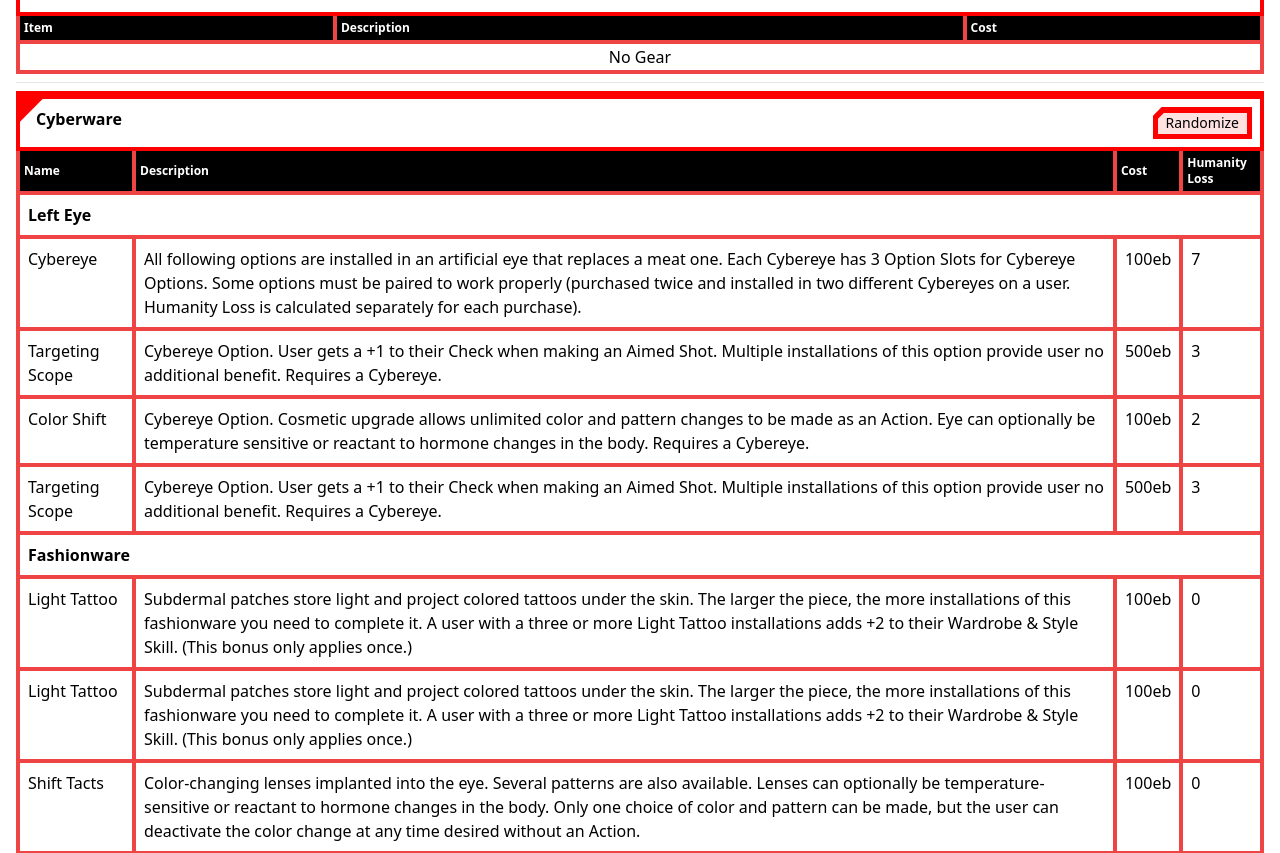
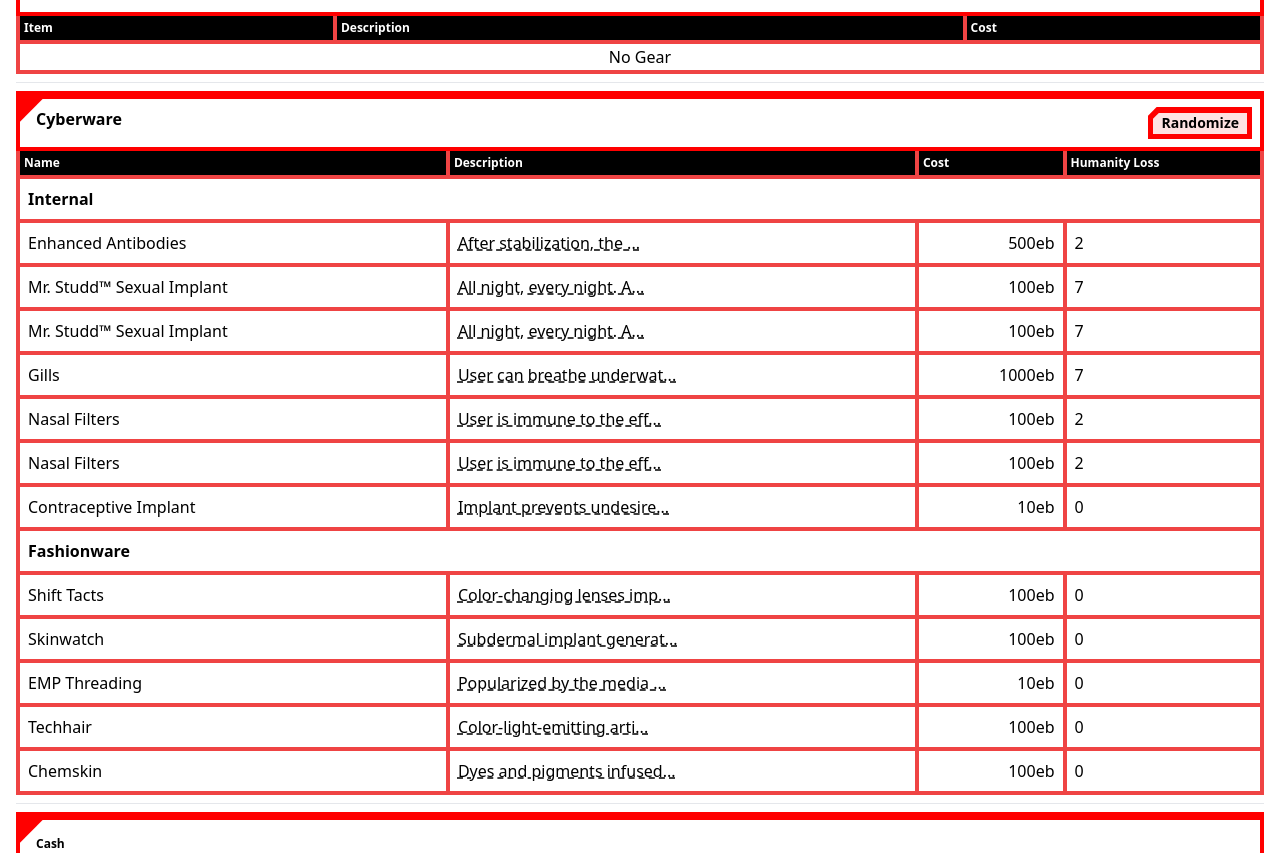
Before and after one commit to benabus/cyberpunk_red_chargen_v2, a Vue app: page / in a window 1280 px wide. Shown: the part 1630-2483 px from the top of the page. Built offline with nearby package versions, Linux system fonts and the light colour scheme; the HTML template or start-up script is replaced by a standard one.

Commit message:
Adds internal cyberware and cyberware description modal.

```diff
--- a/src/components/CPTable.vue
+++ b/src/components/CPTable.vue
@@ -64,7 +64,7 @@ function randomize() {
         <div class="ml-4 my-2 font-bold">{{ title }}</div>
         <div class="mr-2 my-2" v-if="show_randomize_button">
             <div class="notchbtn_cont">
-                <button @click="randomize()" class=" notchbtn bg-red-100 text-sm text-black active:bg-red-800 hover:bg-red-500 hover:text-white px-2 ">Randomize</button>
+                <button @click="randomize()" class=" notchbtn bg-red-100 text-sm font-bold text-black active:bg-red-800 hover:bg-red-500 hover:text-white px-2 ">Randomize</button>
             </div>
         </div>
     </div>
--- a/src/data/cyberware.ts
+++ b/src/data/cyberware.ts
@@ -666,6 +666,143 @@ const cyberaudio = [
     }
 ];
 
+const internal_cyberware = [
+    {
+        name: "AudioVox",
+        type: CyberwareType.InternalBodyCyberware,
+        description: "Vocal synthesizer. User adds +2 to their Acting skill and also adds +2 to their Play Instrument Skill while singing. Multiple installations of this option provide user no additional benefit.",
+        cost: 500,
+        humanity_loss: 3,
+        body_location: [BodyLocation.Internal],
+        install_location: "Clinic",
+        max_installs: 1,
+        required_cyberware: "Internal Body Cyberware",
+    },
+    {
+        name: "Contraceptive Implant",
+        type: CyberwareType.InternalBodyCyberware,
+        description: "Implant prevents undesired pregnancy.",
+        cost: 10,
+        humanity_loss: 0,
+        body_location: [BodyLocation.Internal],
+        install_location: "Mall",
+        max_installs: 1,
+        required_cyberware: "Internal Body Cyberware",
+    },
+    {
+        name: "Enhanced Antibodies",
+        type: CyberwareType.InternalBodyCyberware,
+        description: "After stabilization, the user heals a number of Hit Points equal to twice their BODY for each day they spend resting, doing only light activity, and spending the majority of the day taking it easy until returning to full HP, instead of at their typical rate.",
+        cost: 500,
+        humanity_loss: 2,
+        body_location: [BodyLocation.Internal],
+        install_location: "Mall",
+        required_cyberware: "Internal Body Cyberware",
+    },
+
+    {
+        name: "Cybersnake",
+        type: CyberwareType.ExternalBodyCyberware,
+        description: "Horrifying throat/esophagus-mounted tentacle weapon. A Very Heavy Melee Weapon (4d6, 1 ROF) that can be successfully concealed without a Check.",
+        cost: 1000,
+        humanity_loss: 14,
+
+        body_location: [BodyLocation.Internal],
+        install_location: "Hospital",
+        required_cyberware: "Internal Body Cyberware",
+    },
+    {
+        name: "Gills",
+        type: CyberwareType.ExternalBodyCyberware,
+        description: "User can breathe underwater.",
+        cost: 1000,
+        humanity_loss: 7,
+        body_location: [BodyLocation.Internal],
+        install_location: "Hospital",
+        required_cyberware: "Internal Body Cyberware",
+    },
+    {
+        name: "Grafted Muscle and Bone Lace",
+        type: CyberwareType.InternalBodyCyberware,
+        description: "User increases their BODY by 2. This increase in BODY changes a Character's HP and Death Save. Multiple installments stack. This cannot increase the user's BODY to 11 or higher.",
+        cost: 1000,
+        humanity_loss: 14,
+        body_location: [BodyLocation.Internal],
+        install_location: "Hospital",
+        required_cyberware: "Internal Body Cyberware",
+    },
+    {
+        name: "Independent Air Supply",
+        type: CyberwareType.InternalBodyCyberware,
+        description: "Contains 30 minutes of air, before the user needs to refill the tank from the ambient air, which takes an hour. Alternatively, replacing an empty tank with a full one (50eb), takes an Action.",
+        cost: 1000,
+        humanity_loss: 2,
+        body_location: [BodyLocation.Internal],
+        install_location: "Hospital",
+        required_cyberware: "Internal Body Cyberware",
+    },
+    {
+        name: "Midnight Lady™ Sexual Implant",
+        type: CyberwareType.InternalBodyCyberware,
+        description: "Be a Venus, be the fire. Be desire.",
+        cost: 100,
+        humanity_loss: 7,
+        body_location: [BodyLocation.Internal],
+        install_location: "Clinic",
+        required_cyberware: "Internal Body Cyberware",
+    },
+    {
+        name: "Mr. Studd™ Sexual Implant",
+        type: CyberwareType.InternalBodyCyberware,
+        description: "All night, every night. And they'll never know.",
+        cost: 100,
+        humanity_loss: 7,
+        body_location: [BodyLocation.Internal],
+        install_location: "Clinic",
+        required_cyberware: "Internal Body Cyberware",
+    },
+    {
+        name: "Nasal Filters",
+        type: CyberwareType.InternalBodyCyberware,
+        description: "User is immune to the effects of toxic gases, fumes, and all similar dangers that must be inhaled to affect the user. User can deactivate nasal filters, if desired, without an Action.",
+        cost: 100,
+        humanity_loss: 2,
+        body_location: [BodyLocation.Internal],
+        install_location: "Clinic",
+        required_cyberware: "Internal Body Cyberware",
+    },
+    {
+        name: "Radar/Sonar Implant",
+        type: CyberwareType.InternalBodyCyberware,
+        description: "Constantly scans terrain within 50m/yds of user, including underwater, for new threats. Scan does not include anything behind cover, like the contents of a room behind a closed door. User receives a beep from the GM along with the direction of its source whenever a new moving object is detected on the scan.",
+        cost: 1000,
+        humanity_loss: 7,
+        body_location: [BodyLocation.Internal],
+        install_location: "Clinic",
+        required_cyberware: "Internal Body Cyberware",
+    },
+    {
+        name: "Toxin Binders",
+        type: CyberwareType.InternalBodyCyberware,
+        description: "User adds +2 to their Resist Torture/Drugs Skill. Multiple installations of this option provide user no additional benefit.",
+        cost: 100,
+        humanity_loss: 2,
+        body_location: [BodyLocation.Internal],
+        install_location: "Clinic",
+        max_installs: 1,
+        required_cyberware: "Internal Body Cyberware",
+    },
+    {
+        name: "Vampyres",
+        type: CyberwareType.InternalBodyCyberware,
+        description: "Fangs implanted in the user's mouth. An Excellent Quality Light Melee Weapon (1d6 damage, 2 ROF) that can be successfully concealed without a Check. A Vial of Poison or Biotoxin (purchased separately, see Gear List on pg. 355) can be safely stored and concealed in a compartment in the roof of the mouth near the fangs without a Check. The contents of the stored vial can then be applied to the Vampyres silently anytime without an Action. Each application uses an entire vial and lasts for 30 minutes. Installation of Vampyres includes a complete rework of the user's mouth which prevents the possibility of poisoning yourself accidentally with your fangs halfway through a slice of pizza or due to a bad Check.",
+        cost: 500,
+        humanity_loss: 14,
+        body_location: [BodyLocation.Internal],
+        install_location: "Clinic",
+        required_cyberware: "Internal Body Cyberware",
+    }
+]
 
 
 let all_cyberware: Cyberware[] = []
@@ -681,5 +818,8 @@ for (let item of neuralware) {
 for (let item of cyberoptics) {
     all_cyberware.push(new Cyberware({ ...item }))
 }
+for (let item of internal_cyberware) {
+    all_cyberware.push(new Cyberware({ ...item }))
+}
 
 export { all_cyberware as cyberware }
--- a/src/views/HomeView.vue
+++ b/src/views/HomeView.vue
@@ -9,9 +9,10 @@ import {
     SkillCategories,
     WeaponAttachments,
     ClipChart,
-    AmmoTypes
+    AmmoTypes,
+    CyberwareType
 } from '@/data';
-import { Lifepath, Skill, Character } from '@/classes';
+import { Lifepath, Skill, Character, Cyberware } from '@/classes';
 import type { WeaponAttachment, AmmoType, Armor } from '@/types'
 import TextFieldRow from '@/components/TextFieldRow.vue'
 import SkillTable from '@/components/SkillTable.vue'
@@ -162,6 +163,13 @@ const cyberwareCount = computed(() => {
 })
 function randomizeCyberware() {
     char.value.randomizeCyberware();
+}
+
+const cyberware_modal_visible = ref(false)
+const cyberware_modal = ref<Cyberware>(new Cyberware({ name: "", type: CyberwareType.Neuralware }))
+function OpenCyberwareModal(cyberware: Cyberware) {
+    cyberware_modal.value = cyberware;
+    cyberware_modal_visible.value = true;
 }
 
 const value_of_cyberware = computed(() => {
@@ -361,7 +369,7 @@ const value_of_cyberware = computed(() => {
                     <template v-else-if="cyberware.placeholder === false">
                         <CPRow :key="`cyberware_${location}`">
                             <CPCell>{{ cyberware.name }}</CPCell>
-                            <CPCell>{{ cyberware.description }}</CPCell>
+                            <CPCell><span class="cursor-pointer underline decoration-dashed" @click="OpenCyberwareModal(cyberware)">{{ cyberware.description.slice(0, 25) }}...</span></CPCell>
                             <CPCell class="text-right">{{ cyberware.cost }}eb</CPCell>
                             <CPCell>{{ cyberware.humanity_loss }}</CPCell>
                         </CPRow>
@@ -369,14 +377,14 @@ const value_of_cyberware = computed(() => {
                     <template v-if="cyberware?.slotted_options && cyberware.slotted_options.length > 0" v-for="(option, index) in cyberware.slotted_options" :key="`cyberware_${location}_${index}`">
                         <CPRow>
                             <CPCell>{{ option.name }}</CPCell>
-                            <CPCell>{{ option.description }}</CPCell>
+                            <CPCell><span class="cursor-pointer underline decoration-dashed" @click="OpenCyberwareModal(option)">{{ option.description.slice(0, 25) }}...</span></CPCell>
                             <CPCell class="text-right">{{ option.cost }}eb</CPCell>
                             <CPCell>{{ option.humanity_loss }}</CPCell>
                         </CPRow>
                         <template v-if="option?.slotted_options && option.slotted_options.length > 0" v-for="(option2, index2) in option.slotted_options" :key="`cyberware_option_${location}_${index}_${index2}`">
                             <CPRow>
                                 <CPCell>{{ option2.name }}</CPCell>
-                                <CPCell>{{ option2.description }}</CPCell>
+                                <CPCell><span class="cursor-pointer underline decoration-dashed" @click="OpenCyberwareModal(option2)">{{ option2.description.slice(0, 25) }}...</span></CPCell>
                                 <CPCell class="text-right">{{ option2.cost }}eb</CPCell>
                                 <CPCell>{{ option2.humanity_loss }}</CPCell>
                             </CPRow>
@@ -390,7 +398,14 @@ const value_of_cyberware = computed(() => {
                 </CPRow>
             </template>
         </CPTable>
-        {{ value_of_cyberware }}
+        <Modal :visible="cyberware_modal_visible" @close="cyberware_modal_visible = false">
+            <div class="p-1">
+                <h2 class="text-lg font-bold">{{ cyberware_modal.name }}</h2>
+                <p>{{ cyberware_modal.description }}</p>
+                <button class="border rounded px-4" @click="cyberware_modal_visible = false">Close</button>
+            </div>
+        </Modal>
+
         <hr class="my-2" />
         <TextFieldRow :values="{ 'Cash': cash.toString() + 'eb' }" />
 
```
